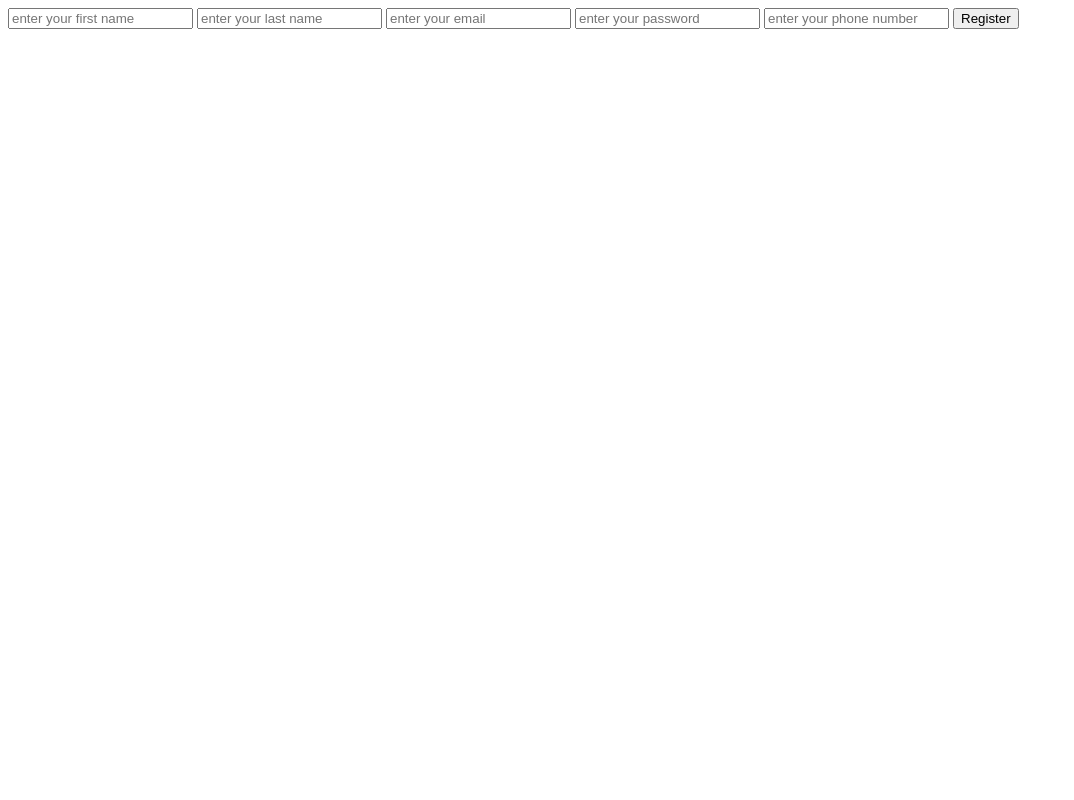
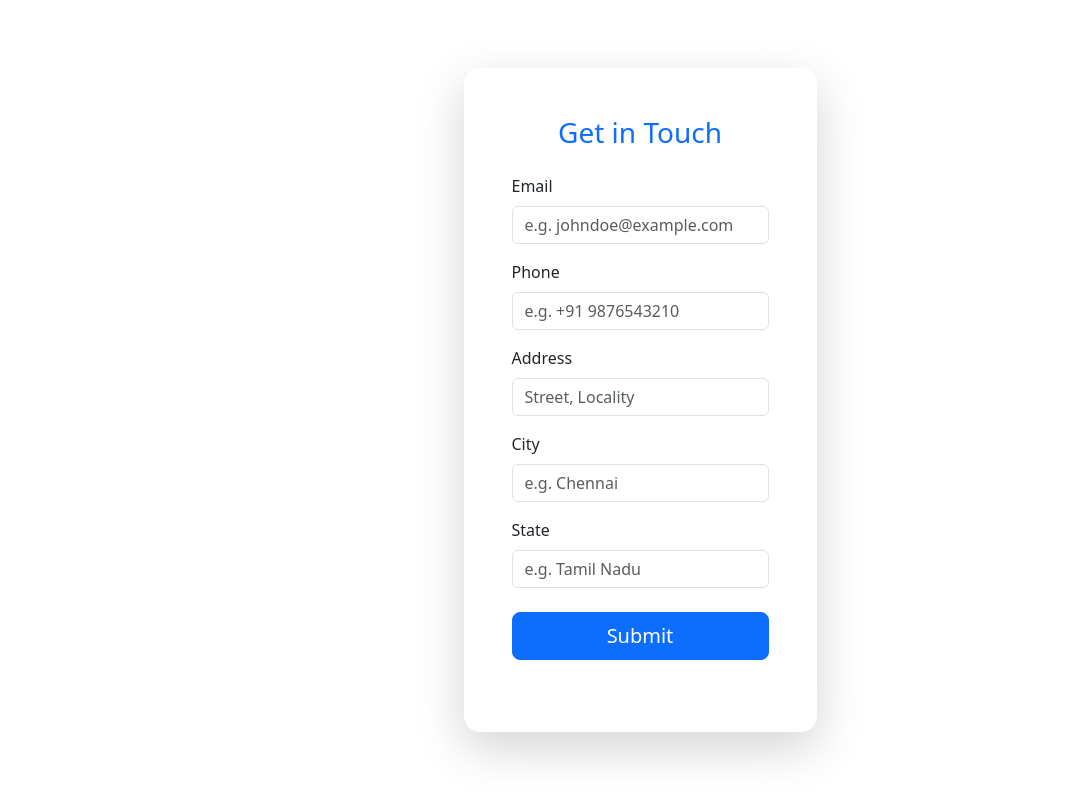
Before and after one commit to hemxx21/javascript-codes, a plain HTML site: page register-form/index.html in a window 1280 px wide. Shown: the whole page, without its empty margins (0-1074 px from the left). Drawn offline with nearby package versions, Linux system fonts and the light colour scheme.

Commit message:
Update index.html

```diff
--- a/register-form/index.html
+++ b/register-form/index.html
@@ -1,20 +1,46 @@
 <!DOCTYPE html>
 <html lang="en">
 <head>
-    <meta charset="UTF-8">
-    <meta name="viewport" content="width=device-width, initial-scale=1.0">
-    <title>Document</title>
+  <meta charset="UTF-8" />
+  <meta name="viewport" content="width=device-width, initial-scale=1.0"/>
+  <title>Contact Application</title>
+  <link rel="icon" href="idea.png" type="image/x-icon" />
+  <link href="https://cdn.jsdelivr.net/npm/bootstrap@5.3.2/dist/css/bootstrap.min.css" rel="stylesheet"/>
+  <link rel="stylesheet" href="contactForm.css" />
 </head>
 <body>
-    <form id="register" onsubmit="return reg()">
-        <input type="text" id="name1" placeholder="enter your first name" required>
-        <input type="text" id="name2" placeholder="enter your last name">
-        <input type="text" id="email" placeholder="enter your email" required>
-        <input type="password" id="pwd" placeholder="enter your password" required>
-        <input type="tel" id="phone" placeholder="enter your phone number" required>
-        <button type="submit">Register</button>
-    </form>
-    <p id="res"></p>
-    <script src="./script.js"></script>
+  <div class="container-fluid min-vh-100 d-flex align-items-center justify-content-center bg-lightblue">
+    <div class="contact-card p-5 shadow-lg rounded-4 bg-white">
+      <h3 class="text-center mb-4 text-primary">Get in Touch</h3>
+      <form>
+        <div class="mb-3">
+          <label for="email" class="form-label text-dark">Email</label>
+          <input type="email" class="form-control" id="email" placeholder="e.g. johndoe@example.com" required />
+        </div>
+        <div class="mb-3">
+          <label for="phone" class="form-label text-dark">Phone</label>
+          <input type="tel" class="form-control" id="phone" placeholder="e.g. +91 9876543210" required />
+        </div>
+        <div class="mb-3">
+          <label for="address" class="form-label text-dark">Address</label>
+          <input type="text" class="form-control" id="address" placeholder="Street, Locality" required />
+        </div>
+        <div class="mb-3">
+          <label for="city" class="form-label text-dark">City</label>
+          <input type="text" class="form-control" id="city" placeholder="e.g. Chennai" required />
+        </div>
+        <div class="mb-4">
+          <label for="state" class="form-label text-dark">State</label>
+          <input type="text" class="form-control" id="state" placeholder="e.g. Tamil Nadu" required />
+        </div>
+        <div class="d-grid">
+          <button type="button" class="btn btn-primary btn-lg" onclick="submitForm()">Submit</button>
+        </div>
+      </form>
+      <div id="output" class="mt-4 text-dark"></div>
+    </div>
+  </div>
+
+  <script src="form.js"></script>
 </body>
 </html>
```
